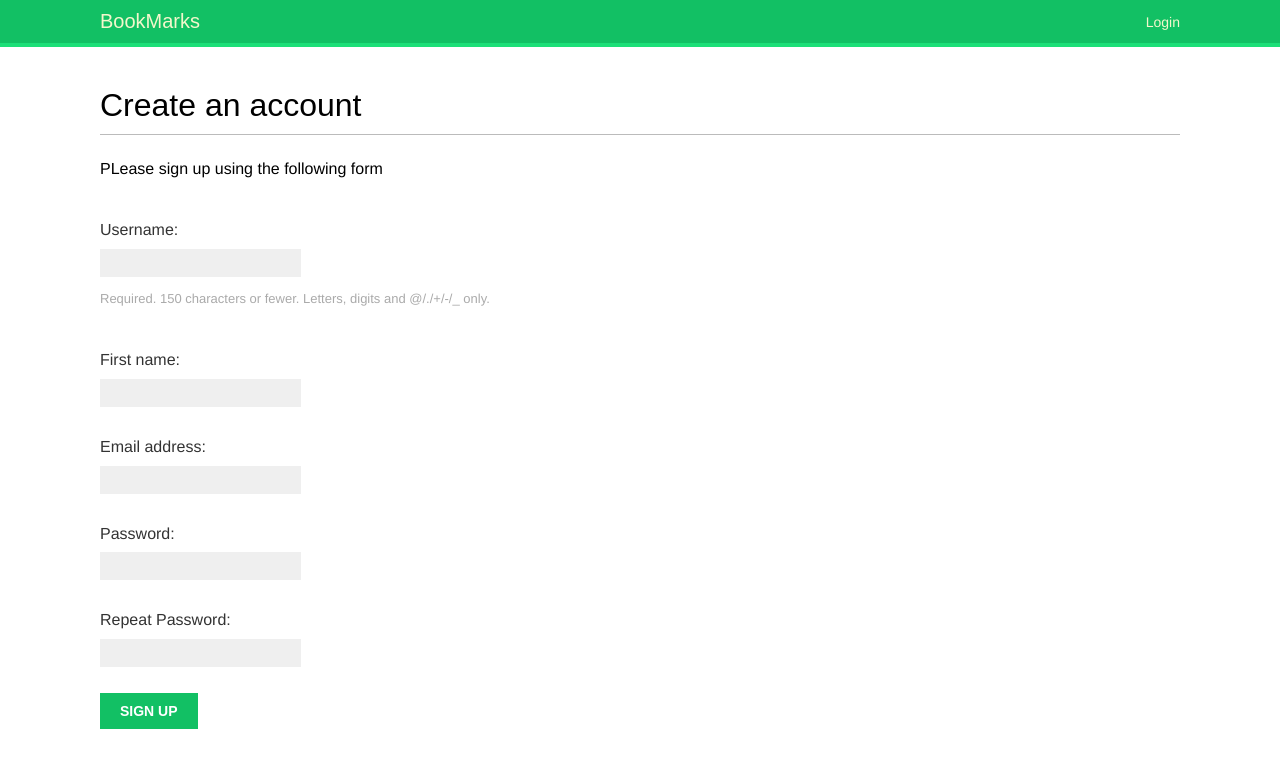
After one commit to Sam-Waithaka/Bookmarks, a Django app: page /account/register/ in a window 1280 px wide. The commit adds this page. Shown: the top 768 px of the page. Run offline with Django 5.2, Linux system fonts and the light colour scheme; some web fonts are replaced.

Commit message:
Add User Registration

```diff
--- a/config/account/forms.py
+++ b/config/account/forms.py
@@ -1,6 +1,25 @@
 from django import forms
+from django.contrib.auth import get_user_model
 
 
 class LoginForm(forms.Form):
     username = forms.CharField()
     password = forms.CharField(widget=forms.PasswordInput)
+
+
+class UserRegistrationForm(forms.ModelForm):
+    password = forms.CharField(label='Password', widget=forms.PasswordInput)
+    password2 = forms.CharField(label='Repeat Password', widget=forms.PasswordInput)
+
+
+    class Meta:
+        model = get_user_model()
+        fields = ['username', 'first_name', 'email']
+
+
+    def clean_password2(self):
+        cd = self.cleaned_data
+
+        if cd['password'] != cd['password2']:
+            raise forms.ValidationError('Passwords Do not Match')
+        return cd['password2']
--- /dev/null
+++ b/config/account/templates/account/register.html
@@ -0,0 +1,13 @@
+{% extends 'base.html' %}
+
+{% block title %} Create an account {% endblock %}
+
+{% block content %}
+    <h1>Create an account</h1>
+    <p>PLease sign up using the following form</p>
+    <form method="post">
+        {{ user_form.as_p }}
+        {% csrf_token %}
+        <input type="submit" value="Sign Up">
+    </form>
+{% endblock %}
--- a/config/account/templates/registration/login.html
+++ b/config/account/templates/registration/login.html
@@ -7,7 +7,9 @@
     {% if form.errors %}
         <p>Your username and password didn't match</p>
     {% else %}
-        <p>Please se the following form to Log-in</p>
+        <p>Please se the following form to Log-in
+            If you don't have an account <a href="{% url "register" %}">register here</a>.
+        </p>
     {% endif %}
     <div class="login-form">
         <form method="post" action="{% url 'login' %}">
--- a/config/account/urls.py
+++ b/config/account/urls.py
@@ -3,17 +3,18 @@ from django.urls import include, path
 from . import views
 
 urlpatterns = [
-    # # path('login/', views.user_login, name='login'),
-    # path('login/', auth_views.LoginView.as_view(template_name='registration/login.html'), name='login'),
-    # path('logout', auth_views.LogoutView.as_view(template_name='registration/logout.html'), name='logout'),
-    # path('password-change/', auth_views.PasswordChangeView.as_view(template_name='registration/password_change_form.html'), name='password_change'),
-    # path('password-change/done/', auth_views.PasswordChangeDoneView.as_view(template_name='registration/password_change_done.html'), name='password_change_done'),
-    # path('password-reset', auth_views.PasswordResetView.as_view(template_name='registration/password_reset_form.html',
-    #                                                             email_template_name='registration/password_reset_email.html'
-    #                                                             ), name='password_reset'),
-    # path('password-reset/done', auth_views.PasswordChangeDoneView.as_view(template_name='registration/password_reset_done.html'), name='password_reset_done'),
-    # path('password-reset/<uidb64>/<token>/', auth_views.PasswordResetConfirmView.as_view(template_name='registration/password_reset_confirm.html'), name='password_reset_confirm'),
-    # path('password-reset/complete/', auth_views.PasswordResetCompleteView.as_view(template_name='registration/password_reset_complete.html'), name='password_reset_complete'),
+    # path('login/', views.user_login, name='login'),
+    path('login/', auth_views.LoginView.as_view(template_name='registration/login.html'), name='login'),
+    path('logout', auth_views.LogoutView.as_view(template_name='registration/logout.html'), name='logout'),
+    path('password-change/', auth_views.PasswordChangeView.as_view(template_name='registration/password_change_form.html'), name='password_change'),
+    path('password-change/done/', auth_views.PasswordChangeDoneView.as_view(template_name='registration/password_change_done.html'), name='password_change_done'),
+    path('password-reset', auth_views.PasswordResetView.as_view(template_name='registration/password_reset_form.html',
+                                                                email_template_name='registration/password_reset_email.html'
+                                                                ), name='password_reset'),
+    path('password-reset/done', auth_views.PasswordChangeDoneView.as_view(template_name='registration/password_reset_done.html'), name='password_reset_done'),
+    path('password-reset/<uidb64>/<token>/', auth_views.PasswordResetConfirmView.as_view(template_name='registration/password_reset_confirm.html'), name='password_reset_confirm'),
+    path('password-reset/complete/', auth_views.PasswordResetCompleteView.as_view(template_name='registration/password_reset_complete.html'), name='password_reset_complete'),
     path('', include('django.contrib.auth.urls')),
     path('', views.dashboard, name='dashboard'),
+    path('register/', views.register, name='register' )
 ]
--- a/config/account/views.py
+++ b/config/account/views.py
@@ -2,7 +2,7 @@ from django.contrib.auth import authenticate, login
 from django.contrib.auth.decorators import login_required
 from django.http import HttpResponse
 from django.shortcuts import render
-# from .forms import LoginForm
+from .forms import UserRegistrationForm, LoginForm
 
 # Create your views here.
 
@@ -31,3 +31,18 @@ from django.shortcuts import render
 @login_required
 def dashboard(request):
     return render( request, 'account/dashboard.html', {'section':'dashboard'})
+
+
+def register(request):
+    if request.method == 'POST':  # Correct the case here
+        user_form = UserRegistrationForm(request.POST)
+        if user_form.is_valid():
+            new_user = user_form.save(commit=False)
+            new_user.set_password(user_form.cleaned_data['password'])
+            new_user.save()
+
+            return render(request, 'account/register_done.html', {'new_user': new_user})
+    else:
+        user_form = UserRegistrationForm()
+
+    return render(request, 'account/register.html', {'user_form': user_form})  # Ensure this runs in both GET and invalid POST cases
```
Also changed, not shown: config/account/templates/account/register_done.html (added, +10 -0 lines).
